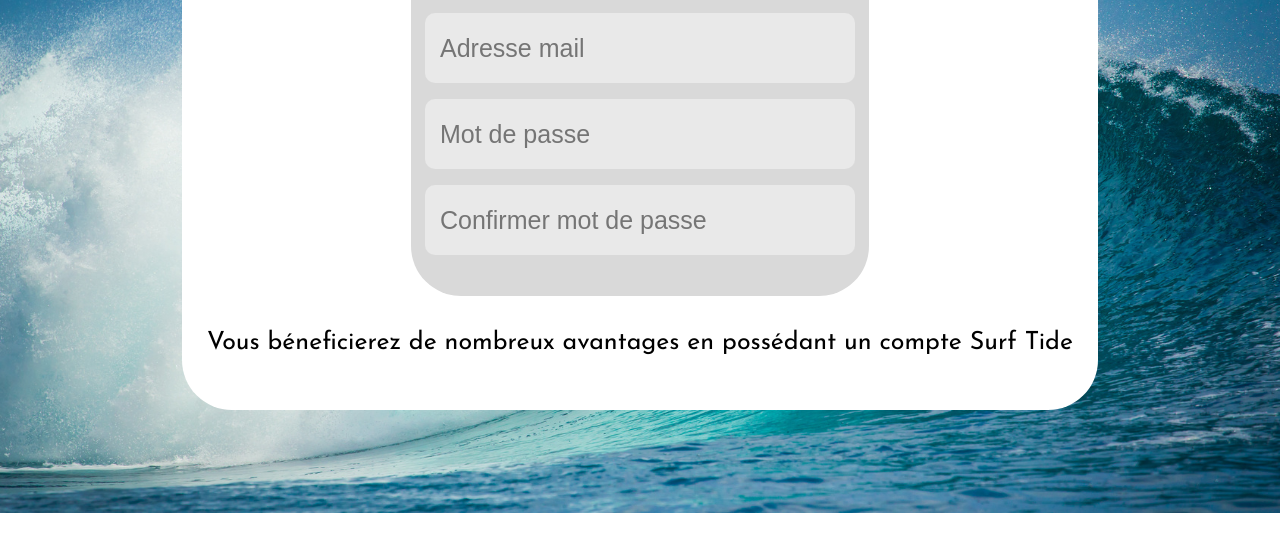
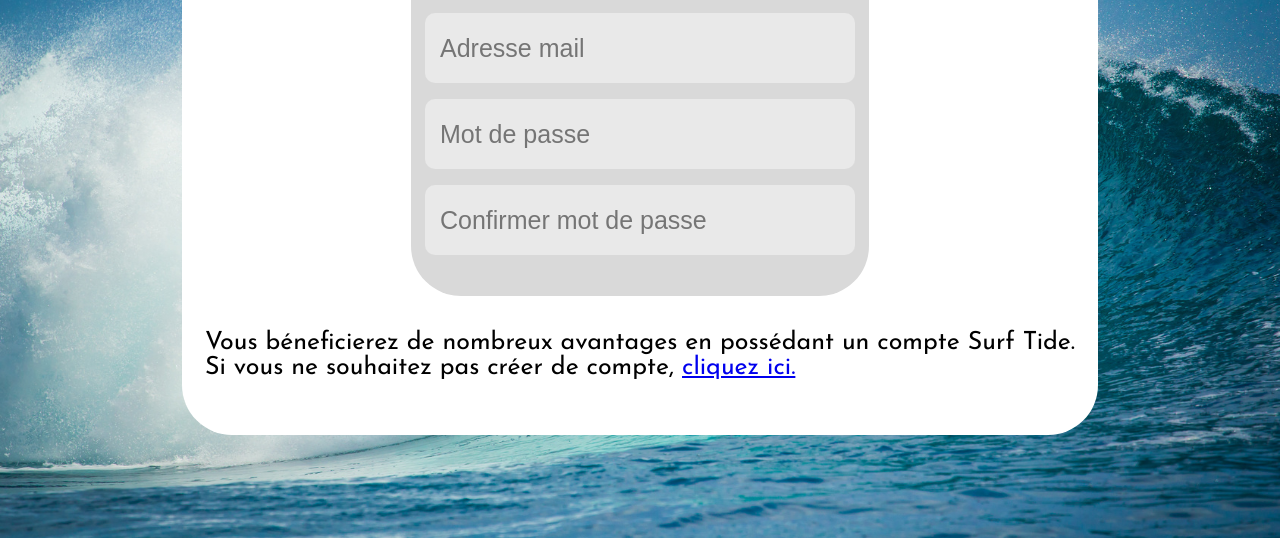
Before and after one commit to Luk-Alson/Luk-Alson.github.io, a plain HTML site: page inscription.html in a window 1280 px wide. Shown: the part 976-1514 px from the top of the page. Before the commit the page ends 1489 px from the top, so only its background shows below. Drawn offline with Linux system fonts and the light colour scheme; a web font is replaced by a local one.

Commit message:
Update inscription.html

```diff
--- a/inscription.html
+++ b/inscription.html
@@ -46,7 +46,7 @@
                     <input type="password" placeholder="Confirmer mot de passe">
                 </form>
             </div>
-            <p>Vous béneficierez de nombreux avantages en possédant un compte Surf Tide</p>
+            <p>Vous béneficierez de nombreux avantages en possédant un compte Surf Tide.<br/>Si vous ne souhaitez pas créer de compte, <a href="monPanier.html">cliquez ici.</a></p>
         </div>
     </body>
 </html>
```
